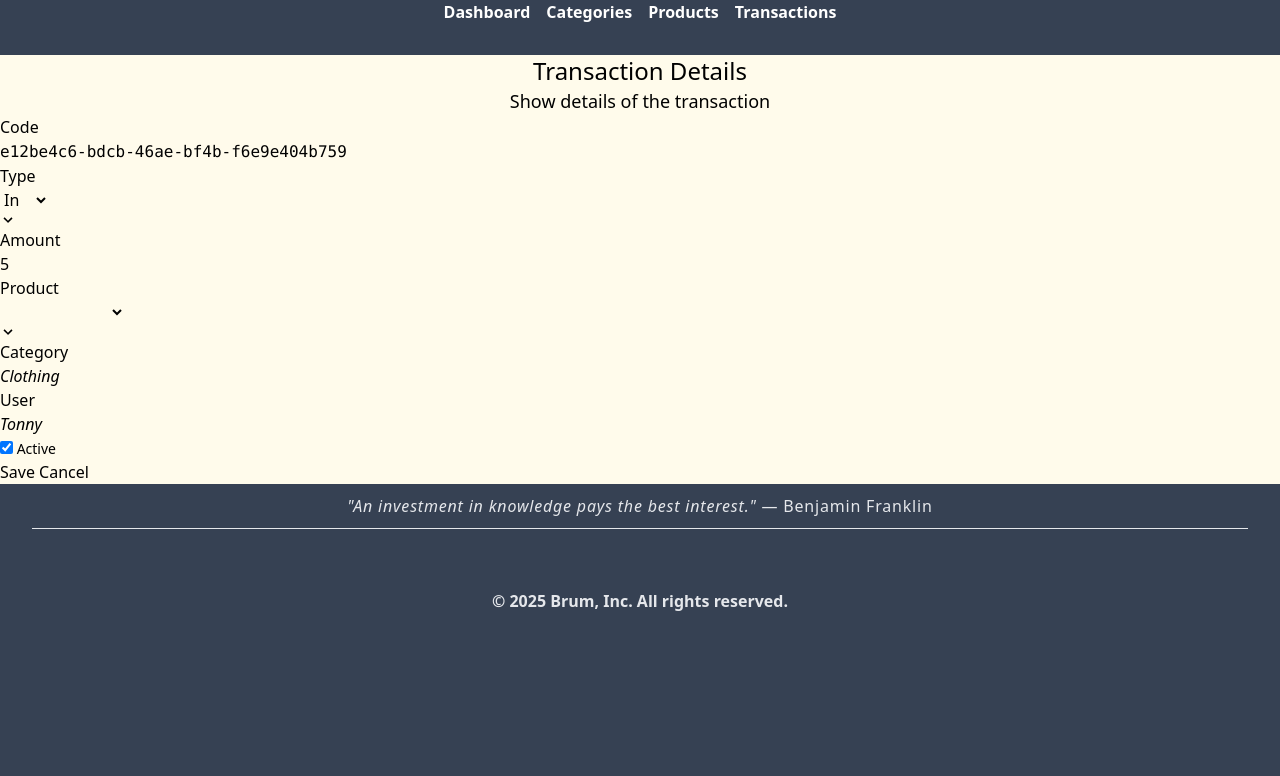
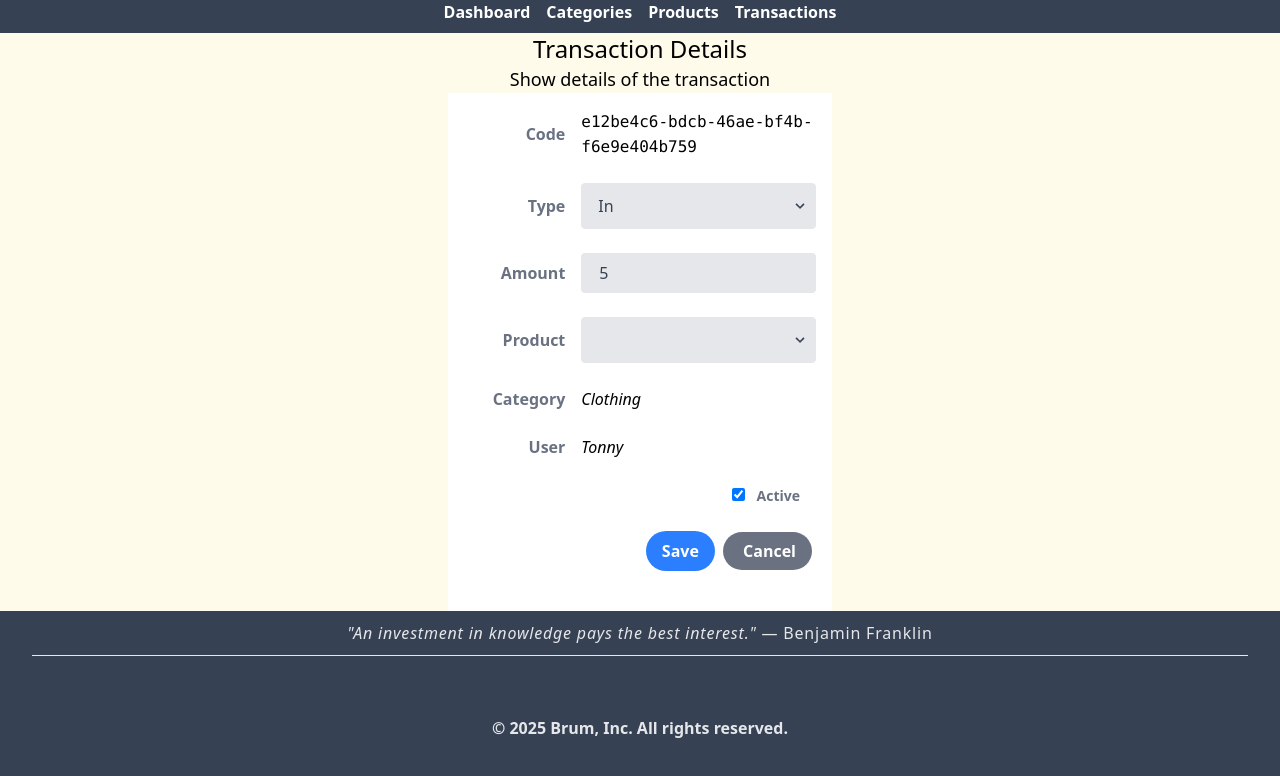
Before and after one commit to fbrump/store-manager, a Vue app in the folder frontend/: page /#/transactions/e12be4c6-bdcb-46ae-bf4b-f6e9e404b759 in a window 1280 px wide. Shown: the top 776 px of the page. Built offline with nearby package versions, Linux system fonts and the light colour scheme.

Commit message:
feat: Apply CSS on Transaction Details (#75)
- Refactory detail form csss
- Apply CSS on style.css
- Create select icon component
- Remove CSS from other details

ticket: #32

```diff
--- /dev/null
+++ b/frontend/src/components/SelectIcon.vue
@@ -0,0 +1,8 @@
+<script setup lang="ts">
+</script>
+
+<template>
+    <div class="pointer-events-none absolute inset-y-0 right-0 flex items-center px-2 text-gray-700">
+        <svg class="fill-current h-4 w-4" xmlns="http://www.w3.org/2000/svg" viewBox="0 0 20 20"><path d="M9.293 12.95l.707.707L15.657 8l-1.414-1.414L10 10.828 5.757 6.586 4.343 8z"/></svg>
+    </div>
+</template>
--- a/frontend/src/style.css
+++ b/frontend/src/style.css
@@ -38,3 +38,43 @@ table tbody a {
 }
 
 /** table - End **/
+
+/** form - Start **/
+
+form {
+    @apply w-full max-w-sm bg-white p-4;
+}
+
+form > div {
+    @apply md:flex md:items-center mb-6;
+}
+
+form label {
+    @apply block text-gray-500 font-bold md:text-right mb-1 md:mb-0 pr-4;
+}
+
+form input[type=number], input[type=text] {
+    @apply bg-gray-200 appearance-none border-2 border-gray-200 rounded w-full py-2 px-4 text-gray-700 leading-tight focus:outline-none focus:bg-white focus:border-cyan-500;
+}
+
+form input[type=checkbox] {
+    @apply mr-2 leading-tight;
+}
+
+form select {
+    @apply block appearance-none w-full bg-gray-200 border border-gray-200 text-gray-700 py-3 px-4 pr-8 rounded leading-tight focus:outline-none focus:bg-white focus:border-gray-500;
+}
+
+form textarea {
+    @apply bg-gray-200 appearance-none border-2 border-gray-200 rounded w-full py-2 px-4 text-gray-700 leading-tight focus:outline-none focus:bg-white focus:border-cyan-500;
+}
+
+form button[type=submit] {
+    @apply cursor-pointer bg-blue-500 hover:bg-blue-700 text-white font-bold py-2 px-4 mx-1 rounded-full;
+}
+
+form a {
+    @apply cursor-pointer bg-gray-500 hover:bg-gray-700 text-white font-bold py-2 px-4 mx-1 rounded-full;
+}
+
+/** form - End **/
--- a/frontend/src/views/categories/CategoryDetail.vue
+++ b/frontend/src/views/categories/CategoryDetail.vue
@@ -18,47 +18,47 @@ const category = ref<Category | null>(store.getById(props.id));
 <main class="flex flex-col">
     <view-header title="Category" subtitle="Show details of the category"></view-header>
     <section v-if="category" class="justify-items-center">
-        <form action="" method="post" class="w-full max-w-sm bg-white p-4">
-            <div class="md:flex md:items-center mb-6">
+        <form action="" method="post">
+            <div>
                 <div class="md:w-1/3">
-                    <label for="name" class="block text-gray-500 font-bold md:text-right mb-1 md:mb-0 pr-4">
+                    <label for="name">
                         Name
                     </label>
                 </div>
                 <div class="md:w-2/3">
-                    <input v-model="category.name" id="name" name="name" placeholder="Enter with category name" title="Category name" class="bg-gray-200 appearance-none border-2 border-gray-200 rounded w-full py-2 px-4 text-gray-700 leading-tight focus:outline-none focus:bg-white focus:border-cyan-500">
+                    <input type="text" v-model="category.name" id="name" name="name" placeholder="Enter with category name" title="Category name" />
                 </div>
             </div>
-            <div class="md:flex md:items-center mb-6">
+
+            <div>
+                <div class="md:w-1/3">
+                    <label for="description">
+                       Description
+                    </label>
+                </div>
+                <div class="md:w-2/3">
+                    <textarea v-model="category.description" id="description" name="description" placeholder="Enter with category description" cols="30" rows="10"></textarea>
+                </div>
+            </div>
+            <div>
                 <div class="md:w-1/3">
                 </div>
-                <label for="active" class="md:w-2/3 block text-gray-500 font-bold">
+                <label for="active" class="md:w-2/3">
                     <input type="checkbox" v-model="category.active" name="active" id="active" class="mr-2 leading-tight" />
                     <span class="text-sm">
                         Active
                     </span>
                 </label>
             </div>
-            <div class="md:flex md:items-center mb-6">
-                <div class="md:w-1/3">
-                    <label for="description" class="block text-gray-500 font-bold md:text-right mb-1 md:mb-0 pr-4">
-                       Description
-                    </label>
-                </div>
-                <div class="md:w-2/3">
-                    <textarea v-model="category.description" id="description" name="description" placeholder="Enter with category description" cols="30" rows="10" class="bg-gray-200 appearance-none border-2 border-gray-200 rounded w-full py-2 px-4 text-gray-700 leading-tight focus:outline-none focus:bg-white focus:border-cyan-500"></textarea>
-                </div>
-            </div>
-            <div class="md:flex md:items-center mb-6">
+            <div>
                 <div class="md:w-1/3"></div>
                 <div class="md:w-2/3 gap-0.5 text-right">
-                    <button type="submit" class="bg-blue-500 hover:bg-blue-700 text-white font-bold py-2 px-4 mx-1 rounded-full">
+                    <button type="submit">
                         Save
                     </button>
-                    <router-link to="/categories" class="bg-gray-500 hover:bg-gray-700 text-white font-bold py-2 px-4 mx-1 rounded-full" title="Cancel and go back to list">
+                    <router-link to="/categories" title="Cancel and go back to list">
                         Cancel
                     </router-link>
-
                 </div>
             </div>
         </form>
--- a/frontend/src/views/products/ProductDetail.vue
+++ b/frontend/src/views/products/ProductDetail.vue
@@ -1,5 +1,6 @@
 <script setup lang="ts">
 import ViewHeader from '@components/ViewHeader.vue';
+import SelectIcon from '@components/SelectIcon.vue';
 import { useProductStore } from '@stores/products';
 import { ref } from 'vue';
 import type { Product } from './interfaces';
@@ -19,75 +20,72 @@ const product = ref<Product | null>(store.getById(props.id));
 <main class="flex flex-col">
     <view-header title="Product Details" subtitle="Show details of the product"/>
     <section class="justify-items-center">
-        <form v-if="product" action="" method="post" class="w-full max-w-sm bg-white p-4">
-            <div class="md:flex md:items-center mb-6">
+        <form v-if="product" action="" method="post">
+            <div>
                 <div class="md:w-1/3">
-                    <label for="code" class="block text-gray-500 font-bold md:text-right mb-1 md:mb-0 pr-4">
+                    <label for="code">
                        SKU
                     </label>
                 </div>
                 <div class="md:w-2/3">
-                    <input v-model="product.code" id="code" name="code" placeholder="Enter with SKU" title="SKU Code" class="bg-gray-200 appearance-none border-2 border-gray-200 rounded w-full py-2 px-4 text-gray-700 leading-tight focus:outline-none focus:bg-white focus:border-cyan-500" />
+                    <input type="text" v-model="product.code" id="code" name="code" placeholder="Enter with SKU" title="SKU Code" />
                 </div>
             </div>
-            <div class="md:flex md:items-center mb-6">
+            <div>
                 <div class="md:w-1/3">
-                    <label for="name" class="block text-gray-500 font-bold md:text-right mb-1 md:mb-0 pr-4">
+                    <label for="name">
                         Name
                     </label>
                 </div>
                 <div class="md:w-2/3">
-                    <input v-model="product.name" id="name" name="name" placeholder="Enter with name" title="Name" class="bg-gray-200 appearance-none border-2 border-gray-200 rounded w-full py-2 px-4 text-gray-700 leading-tight focus:outline-none focus:bg-white focus:border-cyan-500">
+                    <input type="text" v-model="product.name" id="name" name="name" placeholder="Enter with name" title="Name" >
                 </div>
             </div>
-            <div class="md:flex md:items-center mb-6">
+            <div>
                 <div class="md:w-1/3">
-                    <label for="price" class="block text-gray-500 font-bold md:text-right mb-1 md:mb-0 pr-4">
+                    <label for="price">
                         Price
                     </label>
                 </div>
                 <div class="md:w-2/3">
-                    <input v-model="product.price" id="price" name="price" placeholder="Enter with price" title="Price" class="bg-gray-200 appearance-none border-2 border-gray-200 rounded max-w-full py-2 px-4 text-gray-700 leading-tight focus:outline-none focus:bg-white focus:border-cyan-500">
+                    <input type="number" v-model="product.price" id="price" name="price" placeholder="Enter with price" title="Price" />
                     <div class="relative">
-                        <select v-model="product.priceCurrency" name="currency" id="currency" title="Product price currency" class="block appearance-none w-full bg-gray-200 border border-gray-200 text-gray-700 py-3 px-4 pr-8 rounded leading-tight focus:outline-none focus:bg-white focus:border-gray-500">
-                                <option value="EUR">Euro</option>
-                                <option value="USD">Dollar USA</option>
+                        <select v-model="product.priceCurrency" name="currency" id="currency" title="Product price currency">
+                            <option value="EUR">Euro</option>
+                            <option value="USD">Dollar USA</option>
                         </select>
-                        <div class="pointer-events-none absolute inset-y-0 right-0 flex items-center px-2 text-gray-700">
-                            <svg class="fill-current h-4 w-4" xmlns="http://www.w3.org/2000/svg" viewBox="0 0 20 20"><path d="M9.293 12.95l.707.707L15.657 8l-1.414-1.414L10 10.828 5.757 6.586 4.343 8z"/></svg>
-                        </div>
+                        <select-icon></select-icon>
                     </div>
                 </div>
             </div>
-            <div class="md:flex md:items-center mb-6">
+            <div>
                 <div class="md:w-1/3"></div>
                 <label class="md:w-2/3 block text-gray-500 font-bold">
-                <input  type="checkbox" name="active" id="active" v-model="product.active" class="mr-2 leading-tight" />
-                <span class="text-sm">
-                    Active
-                </span>
+                    <input  type="checkbox" name="active" id="active" v-model="product.active" />
+                    <span class="text-sm">
+                        Active
+                    </span>
                 </label>
             </div>
-            <div class="md:flex md:items-center mb-6">
+            <div>
                 <div class="md:w-1/3">
-                    <label for="description" class="block text-gray-500 font-bold md:text-right mb-1 md:mb-0 pr-4">
+                    <label for="description">
                       Description
                     </label>
                 </div>
                 <div class="md:w-2/3">
-                    <textarea v-model="product.description" id="description" name="description" placeholder="Enter with description" title="Description" cols="30" rows="10" class="bg-gray-200 appearance-none border-2 border-gray-200 rounded w-full py-2 px-4 text-gray-700 leading-tight focus:outline-none focus:bg-white focus:border-cyan-500"></textarea>
+                    <textarea v-model="product.description" id="description" name="description" placeholder="Enter with description" title="Description" cols="30" rows="10"></textarea>
                 </div>
             </div>
-            <div class="md:flex md:items-center mb-6">
+            <div>
                 <div class="md:w-1/3"></div>
                 <div class="md:w-2/3 gap-0.5 text-right">
-                    <button type="submit" class="bg-blue-500 hover:bg-blue-700 text-white font-bold py-2 px-4 mx-1 rounded-full">
+                    <button type="submit">
                         Save
                     </button>
-                    <router-link to="/products" class="bg-gray-500 hover:bg-gray-700 text-white font-bold py-2 px-4 mx-1 rounded-full" title="Cancel and go back to list">
+                    <router-link to="/products" title="Cancel and go back to list">
                         Cancel
                     </router-link>
-
                 </div>
             </div>
         </form>
--- a/frontend/src/views/transactions/TransactionDetail.vue
+++ b/frontend/src/views/transactions/TransactionDetail.vue
@@ -1,5 +1,6 @@
 <script setup lang="ts">
 import ViewHeader from '@components/ViewHeader.vue';
+import SelectIcon from '@components/SelectIcon.vue';
 import { useTransactionsStore } from '@stores/transactions';
 import { ref } from 'vue';
 import type { Transaction } from './interfaces';
@@ -15,95 +16,91 @@ const transaction = ref<Transaction | null>(store.getById(props.id));
 </script>
 
 <template>
-<main>
+<main class="flex flex-col">
     <view-header title="Transaction Details" subtitle="Show details of the transaction"/>
-    <section>
+    <section class="justify-items-center">
         <form v-if="transaction" action="" method="post">
             <div>
-                <div>
+                <div class="md:w-1/3">
                     <label for="code">
                         Code
                     </label>
                 </div>
-                <div>
+                <div class="md:w-2/3">
                     <code>
                     {{ transaction.id }}
                     </code>
                 </div>
             </div>
             <div>
-                <div>
+                <div class="md:w-1/3">
                     <label for="type">
                         Type
                     </label>
                 </div>
-                <div>
-                    <div>
+                <div class="md:w-2/3">
+                    <div class="relative">
                         <select v-model="transaction.type" name="type" id="type" title="Transaction type">
                                 <option value="In">In</option>
                                 <option value="Out">Out</option>
                         </select>
-                        <div>
-                            <svg class="fill-current h-4 w-4" xmlns="http://www.w3.org/2000/svg" viewBox="0 0 20 20"><path d="M9.293 12.95l.707.707L15.657 8l-1.414-1.414L10 10.828 5.757 6.586 4.343 8z"/></svg>
-                        </div>
+                        <select-icon></select-icon>
                     </div>
                 </div>
             </div>
             <div>
-                <div>
+                <div class="md:w-1/3">
                     <label for="amount">
                         Amount
                     </label>
                 </div>
-                <div>
-                    <input v-model="transaction.amount" id="amount" name="amount" placeholder="Enter with amount" title="Amount">
+                <div class="md:w-2/3">
+                    <input type="number" v-model="transaction.amount" id="amount" name="amount" placeholder="Enter with amount" title="Amount">
                 </div>
             </div>
             <div>
-                <div>
+                <div class="md:w-1/3">
                     <label for="product">
                         Product
                     </label>
                 </div>
-                <div>
-                    <div>
+                <div class="md:w-2/3">
+                    <div class="relative">
                         <select v-model="transaction.product" name="product" id="product" title="Product">
                                 <option value="SKU001">T-Shirt Nike</option>
                                 <option value="SKU002">Shorts Pullma</option>
                         </select>
-                        <div>
-                            <svg class="fill-current h-4 w-4" xmlns="http://www.w3.org/2000/svg" viewBox="0 0 20 20"><path d="M9.293 12.95l.707.707L15.657 8l-1.414-1.414L10 10.828 5.757 6.586 4.343 8z"/></svg>
-                        </div>
+                        <select-icon></select-icon>
                     </div>
                 </div>
             </div>
             <div>
-                <div>
+                <div class="md:w-1/3">
                     <label for="category">
                         Category
                     </label>
                 </div>
-                <div>
+                <div class="md:w-2/3">
                     <em>
                     {{ transaction.category }}
                     </em>
                 </div>
             </div>
             <div>
-                <div>
+                <div class="md:w-1/3">
                     <label for="user">
                         User
                     </label>
                 </div>
-                <div>
+                <div class="md:w-2/3">
                     <em>
                     {{ transaction.user }}
                     </em>
                 </div>
             </div>
             <div>
-                <div></div>
-                <label>
+                <div class="md:w-1/3"></div>
+                <label class="md:w-2/3 block text-gray-500 font-bold">
                     <input  type="checkbox" name="active" id="active" v-model="transaction.active" />
                     <span class="text-sm">
                         Active
@@ -111,8 +108,8 @@ const transaction = ref<Transaction | null>(store.getById(props.id));
                 </label>
             </div>
             <div>
-                <div></div>
-                <div>
+                <div class="md:w-1/3"></div>
+                <div class="md:w-2/3 gap-0.5 text-right">
                     <button type="submit">
                         Save
                     </button>
```
Lines whose indentation alone changed are shown as unchanged.
